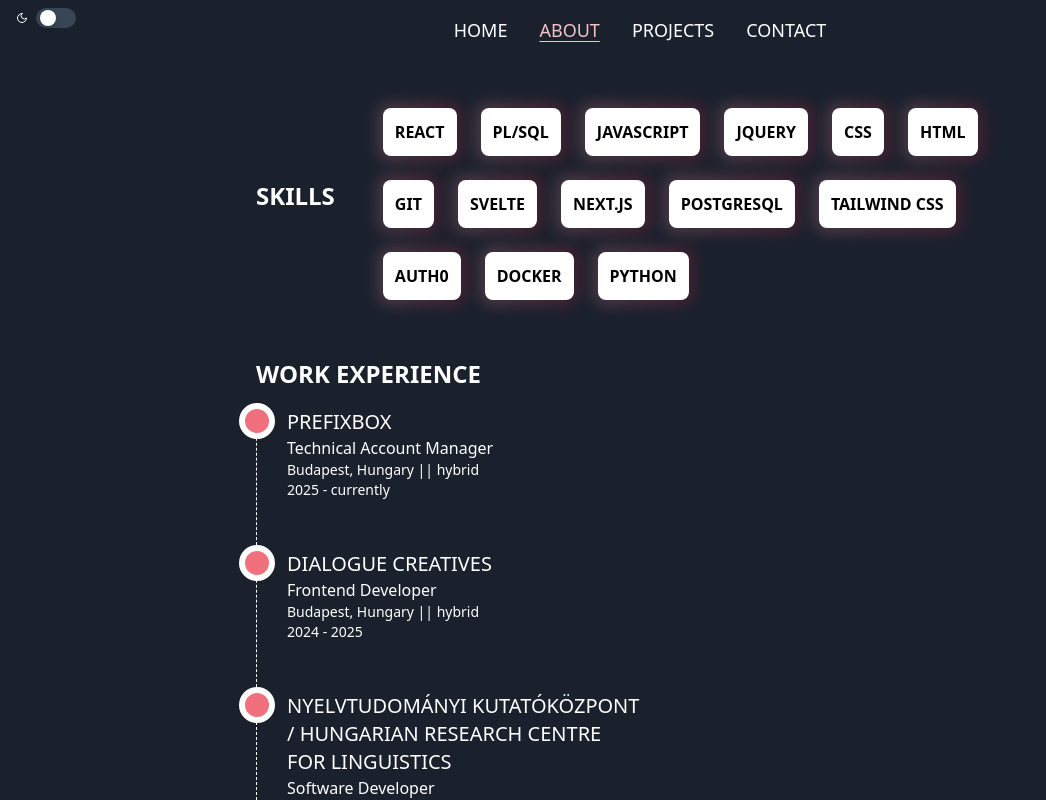
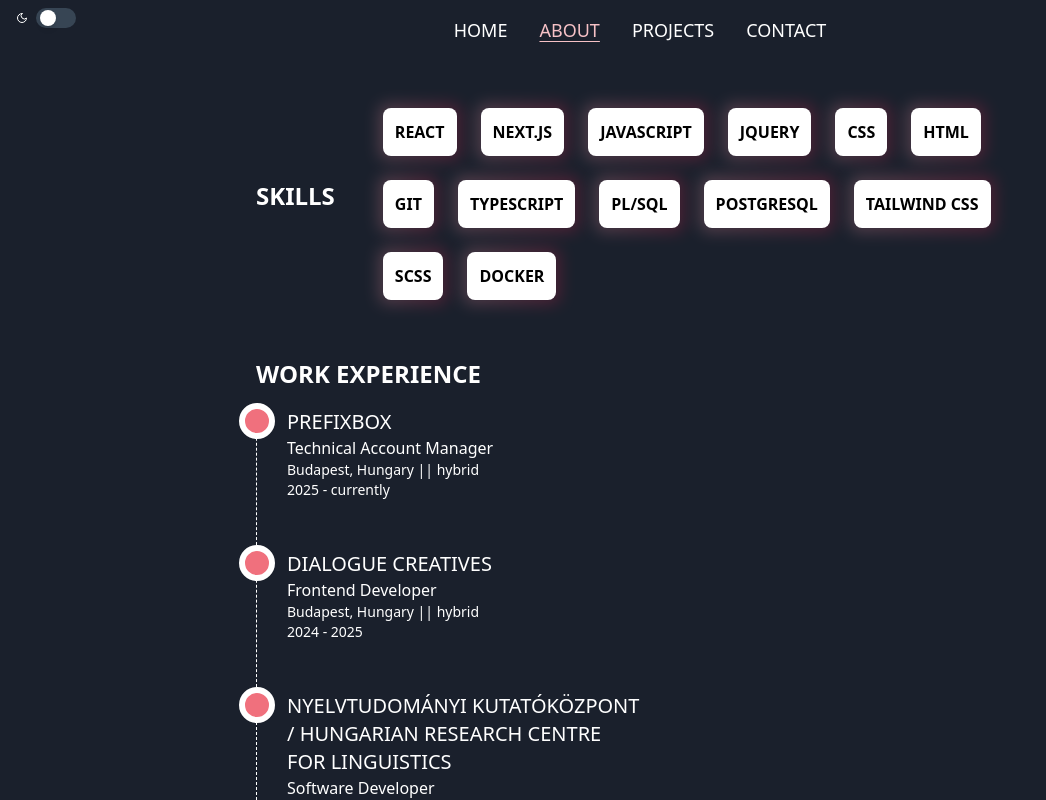
Before and after one commit to SophieH07/portfolio, a React (Vite) app: page /about in a window 1280 px wide. Shown: the top 800 px of the page, without its empty margins (0-1046 px from the left). Built offline with nearby package versions, Linux system fonts and the light colour scheme; what tailwindcss-animated would draw is missing.

Commit message:
add skills

```diff
--- a/src/component/About.jsx
+++ b/src/component/About.jsx
@@ -9,7 +9,7 @@
     },
     {
       id: 2,
-      skill: "PL/SQL",
+      skill: "Next.js",
     },
     {
       id: 3,
@@ -33,11 +33,11 @@
     },
     {
       id: 8,
-      skill: "Svelte",
+      skill: "Typescript",
     },
     {
       id: 9,
-      skill: "Next.js",
+      skill: "PL/SQL",
     },
     {
       id: 10,
@@ -49,15 +49,11 @@
     },
     {
       id: 12,
-      skill: "Auth0",
+      skill: "SCSS",
     },
     {
       id: 13,
       skill: "Docker",
-    },
-    {
-      id: 14,
-      skill: "Python",
     },
   ];
   // Timeline data for jobs and education
```
